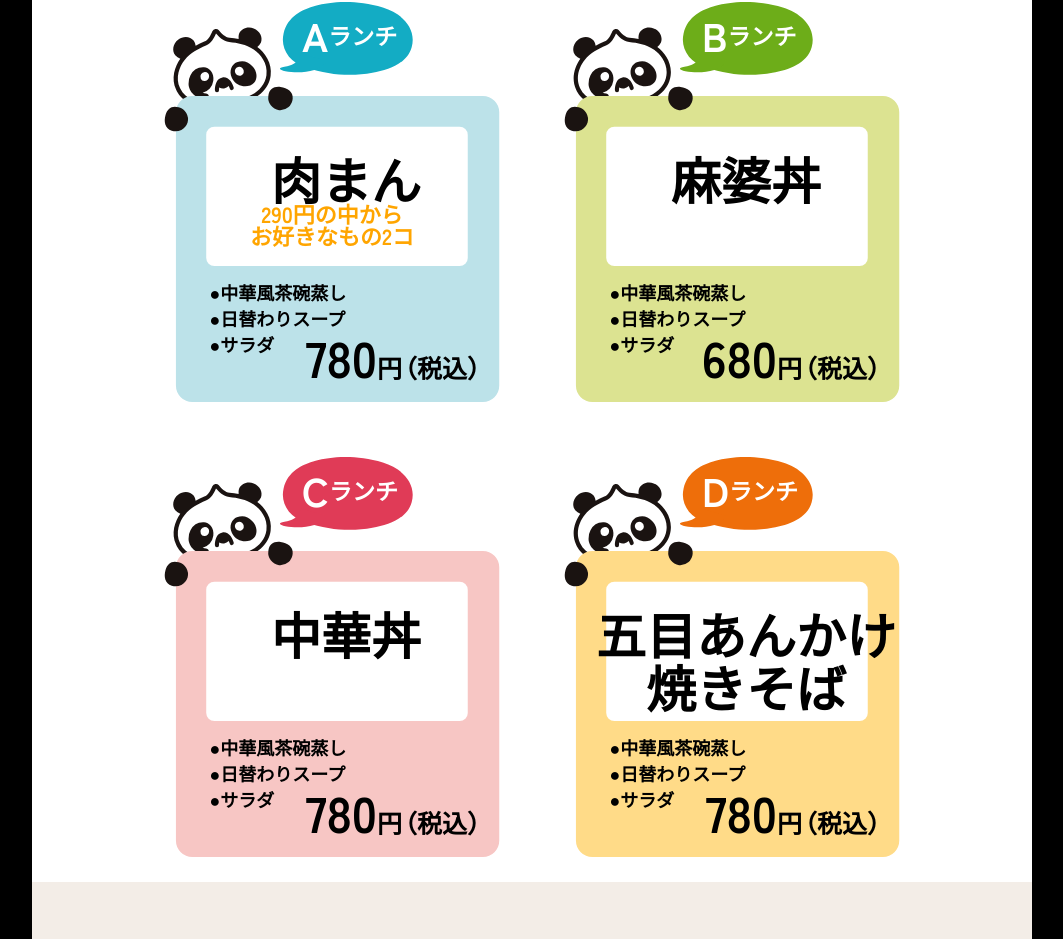
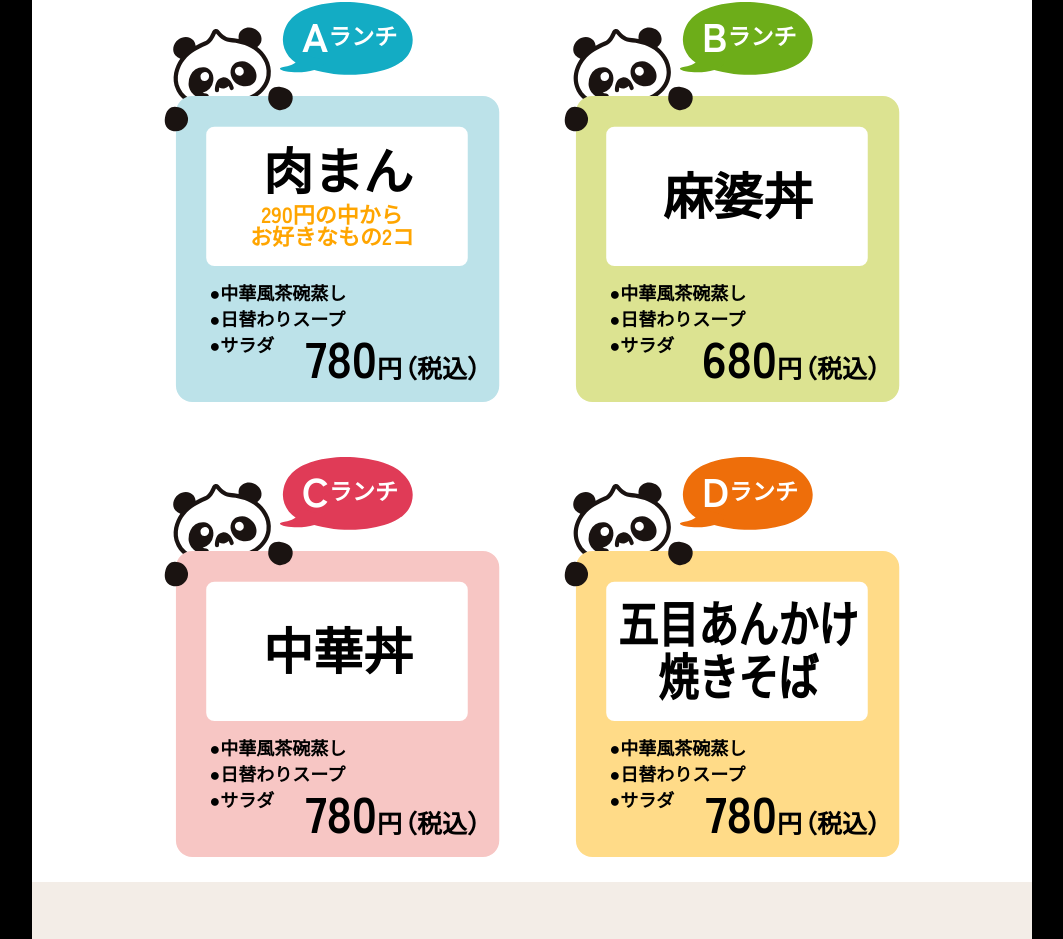
Before and after one commit to BENwada/nikuman-pao-landing-page, a React (Create React App) app: page / in a window 1280 px wide. Shown: the part 6432-7371 px from the top of the page, without its empty margins (108-1171 px from the left). Built offline with nearby package versions, Linux system fonts and the light colour scheme; a web font is replaced by a local one.

Commit message:
lunch menu added

```diff
--- a/src/components/LunchMenu.jsx
+++ b/src/components/LunchMenu.jsx
@@ -66,11 +66,10 @@ const LunchMenus = styled.div`
     position: absolute;
     font-size: 50px;
     line-height: 53px;
-    top: 150px;
-    left: 50%;
+    top: ${({ top }) => top}px;
+    left: ${({ left }) => left}px;
     font-weight: 800;
-
-    transform: translateX(-46%);
+    transform: scaleX(${({ scalex }) => scalex});
     text-align: center;
   }
 
@@ -127,7 +126,7 @@ const LunchMenu = () => {
         <small>※土・日・祝はランチお休みとなります。</small>
       </Title>
       <Wrapper>
-        <LunchMenus>
+        <LunchMenus top={140} left={6}>
           <h1>
             A<span>ランチ</span>
           </h1>
@@ -148,15 +147,12 @@ const LunchMenu = () => {
             <small>（税込）</small>
           </h3>
         </LunchMenus>
-        <LunchMenus>
+        <LunchMenus top={165} left={6}>
           <h1>
             B<span>ランチ</span>
           </h1>
           <LunchB height={"400px"} width={"350px"} />
-          <h2>
-            麻婆丼
-            <br />
-          </h2>
+          <h2 top={0}>麻婆丼</h2>
           <ul>
             <li>●中華風茶碗蒸し</li>
             <li>●日替わりスープ</li>
@@ -167,7 +163,7 @@ const LunchMenu = () => {
             <small>（税込）</small>
           </h3>
         </LunchMenus>
-        <LunchMenus>
+        <LunchMenus top={165} left={6}>
           <h1>
             C<span>ランチ</span>
           </h1>
@@ -186,7 +182,7 @@ const LunchMenu = () => {
             <small>（税込）</small>
           </h3>
         </LunchMenus>
-        <LunchMenus>
+        <LunchMenus top={138} left={6} scalex={0.8}>
           <h1>
             D<span>ランチ</span>
           </h1>
```
